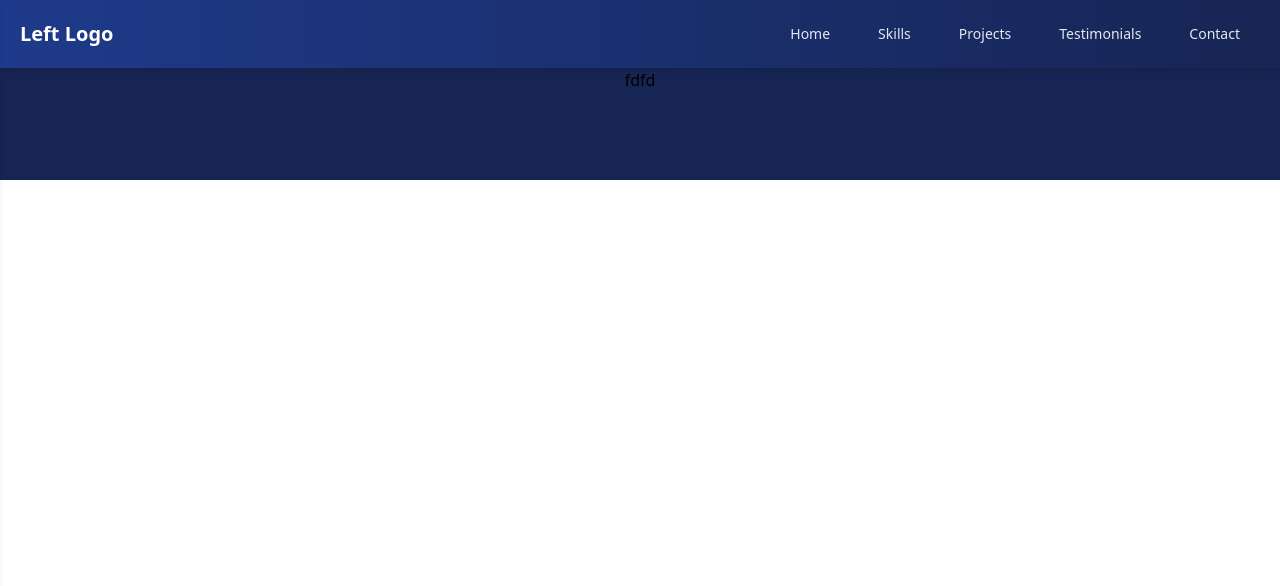
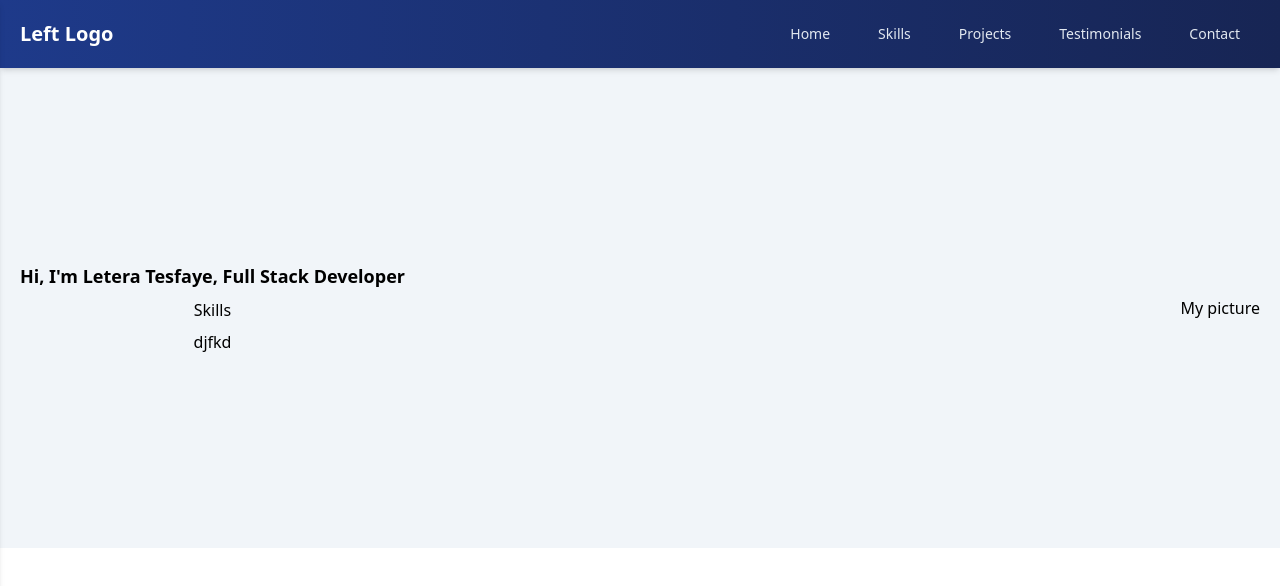
Before and after one commit to letigit18/Tailwind-portfolio, a React (Create React App) app: page / in a window 1280 px wide. Shown: the top 586 px of the page. Built offline with nearby package versions, Linux system fonts and the light colour scheme.

Commit message:
Hero component updated

```diff
--- a/src/components/Hero.js
+++ b/src/components/Hero.js
@@ -1,8 +1,17 @@
 import React from 'react'
 const Hero = ()=>{
     return(
-        <div className='w-full h-28 bg-blue-950'>
-            fdfd
+        <div className='w-full h-[60vh] bg-slate-100 p-5 flex justify-between items-center'>
+            <div className='flex flex-col space-y-2'>
+                <b className='text-lg'>Hi, I'm Letera Tesfaye, Full Stack Developer</b>
+                <p>Skills</p>
+                <div>
+                    <div>djfkd</div>
+                </div>
+            </div>
+            <div>
+                My picture
+            </div>
         </div>
     )
 }
```
